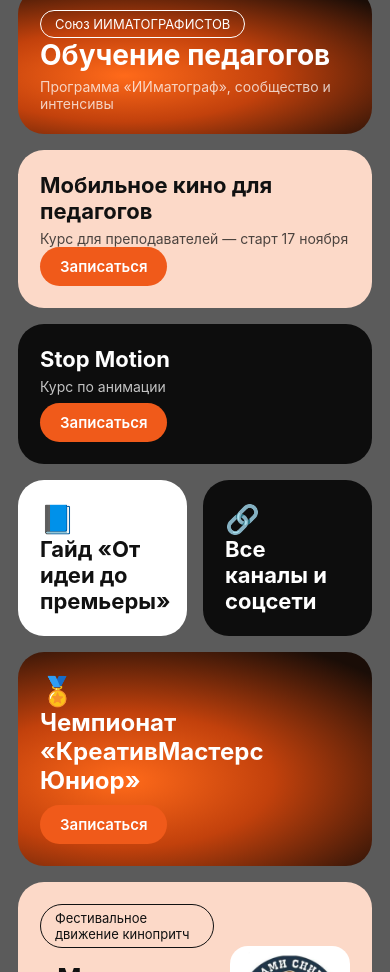
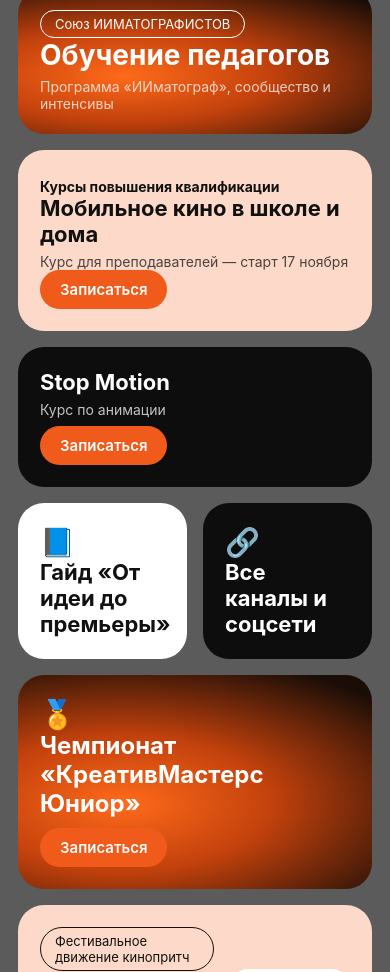
Before and after one commit to kan7739684-max/kan7739684-max.github.io, a plain HTML site: page ivk/index.html in a window 390 px wide. Shown: the part 1097-2069 px from the top of the page. Drawn offline with Linux system fonts and the light colour scheme.

Commit message:
IVK: mobile title

```diff
--- a/ivk/index.html
+++ b/ivk/index.html
@@ -28,7 +28,7 @@ footer{grid-column:span 4;text-align:center;font-size:12px;color:#ddd}
 <a class="t" href="https://cinematoschool.ru/mudrostvekov" target="_blank" rel="noopener"><span class="e">🏆</span><div><b class="h">«Мудрость веков»</b><span class="d">Фестиваль · декабрь · Наро-Фоминск</span><span class="btn" style="margin-top:10px">Заявка</span></div></a>
 <a class="t" href="https://cinematoschool.ru/kinovar" target="_blank" rel="noopener"><span class="e">🎬</span><div><b class="h">«Киноварь»</b><span class="d">Фестиваль · май</span><span class="btn" style="margin-top:10px">Заявка на участие</span></div></a>
 <a class="t orange w2" href="https://aimatograf.ru/" target="_blank" rel="noopener"><span class="pill" style="border-color:#fff">Союз ИИМАТОГРАФИСТОВ</span><div><b class="h" style="font-size:28px">Обучение педагогов</b><span class="d">Программа «ИИматограф», сообщество и интенсивы</span></div></a>
-<a class="t peach w2" href="https://cinematoschool.ru/mobile_movie" target="_blank" rel="noopener"><div><b class="h">Мобильное кино для педагогов</b><span class="d">Курс для преподавателей — старт 17 ноября</span></div><span class="btn">Записаться</span></a>
+<a class="t peach w2" href="https://cinematoschool.ru/mobile_movie" target="_blank" rel="noopener"><div><span class="d" style="display:block;font-weight:700;opacity:1">Курсы повышения квалификации</span><b class="h">Мобильное кино в школе и дома</b><span class="d">Курс для преподавателей — старт 17 ноября</span></div><span class="btn">Записаться</span></a>
 <a class="t black w2" href="https://cinematoschool.ru/stop-motion" target="_blank" rel="noopener"><div><b class="h">Stop Motion</b><span class="d">Курс по анимации</span></div><span class="btn">Записаться</span></a>
 <a class="t" href="https://cinematoschool.ru/premiere" target="_blank" rel="noopener"><span class="e">📘</span><b class="h">Гайд «От идеи до премьеры»</b></a>
 <a class="t black" href="https://aimatograf.ru/links/" target="_blank" rel="noopener"><span class="e">🔗</span><b class="h">Все каналы и соцсети</b></a>
```
